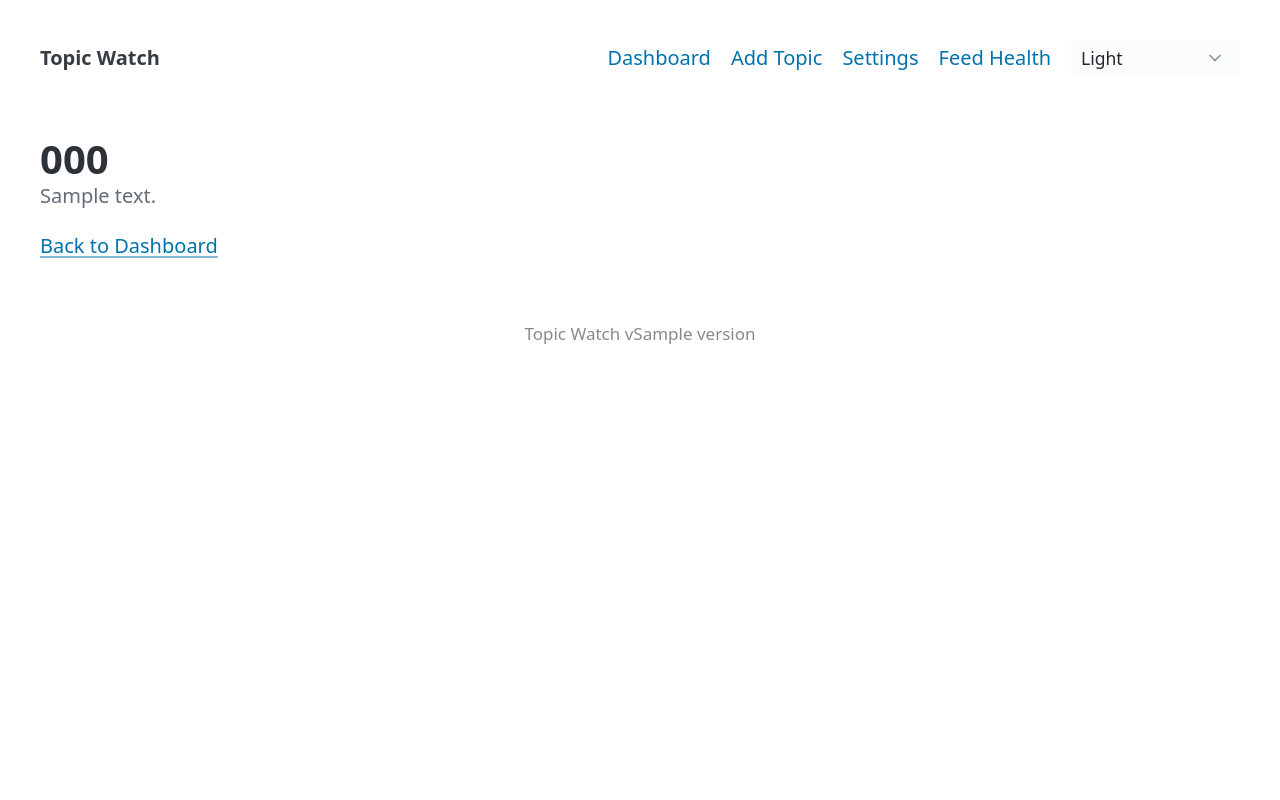
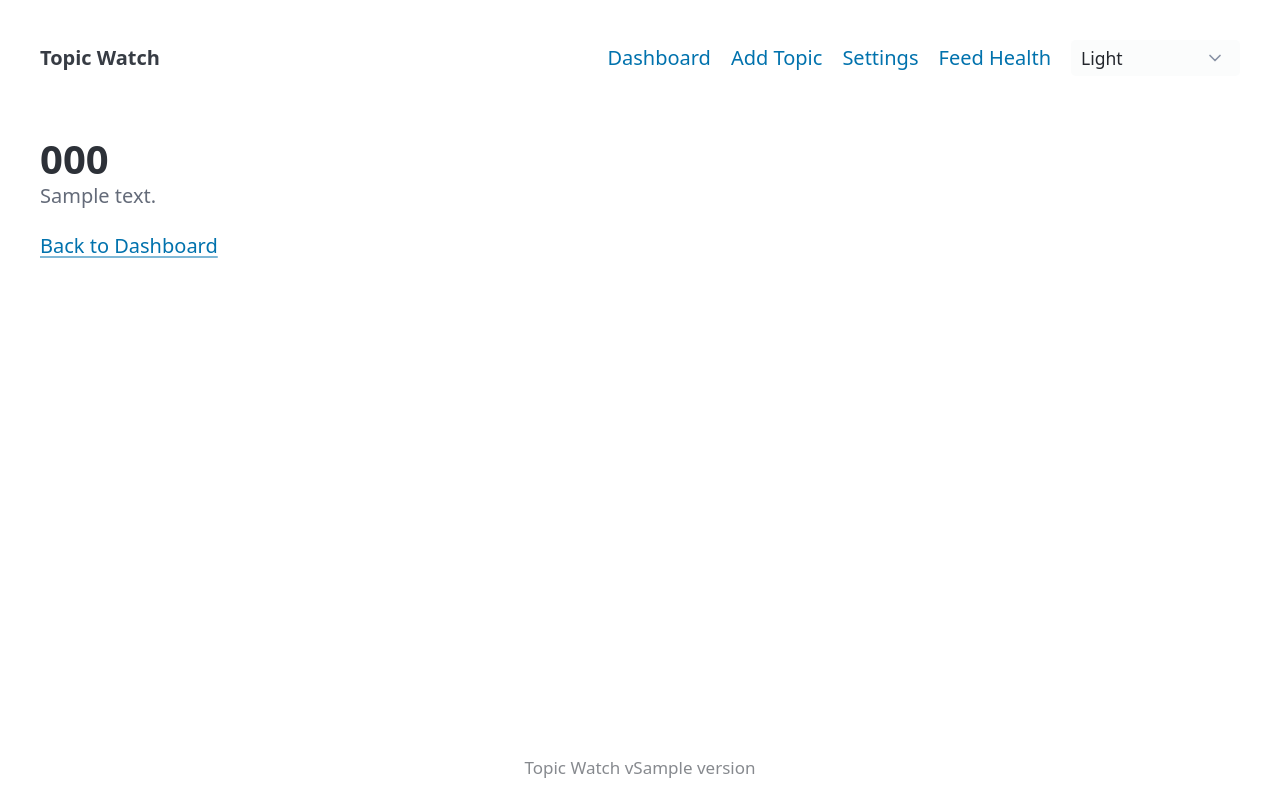
Before and after one commit to 0xzerolight/topic_watch, a Python web app: template app/templates/error.html in a window 1280 px wide. Run offline with Jinja, Linux system fonts and the light colour scheme; the template is opened without the code that fills it: most values are stand-ins (such as "Sample title", 1, 10 or a date in 2020).

Commit message:
style: fix page header alignment and push footer to viewport bottom
- Remove flex-wrap from .page-header so H1 and action buttons share
  one row with space-between (buttons right-aligned)
- Add flex-shrink: 0 to action row to prevent button collapse
- Add sticky footer pattern: body flex column with min-height 100vh,
  main flex: 1 pushes footer to bottom edge on sparse pages

Co-Authored-By: Claude Opus 4.6 (1M context) <noreply@anthropic.com>

```diff
--- a/app/static/themes.css
+++ b/app/static/themes.css
@@ -313,11 +313,11 @@ details.knowledge-state > article > div.knowledge-text {
   display: flex;
   justify-content: space-between;
   align-items: center;
-  flex-wrap: wrap;
   gap: 1rem;
   margin-bottom: 1rem;
 }
 .page-header h1 { margin-bottom: 0; }
+.page-header .action-row { flex-shrink: 0; }
 
 .action-row {
   display: flex;
@@ -373,7 +373,15 @@ details.knowledge-state > article > div.knowledge-text {
 }
 
 
-/* --- Footer --- */
+/* --- Sticky footer --- */
+body {
+  display: flex;
+  flex-direction: column;
+  min-height: 100vh;
+}
+body > main {
+  flex: 1;
+}
 .site-footer {
   text-align: center;
   opacity: 0.6;
```
